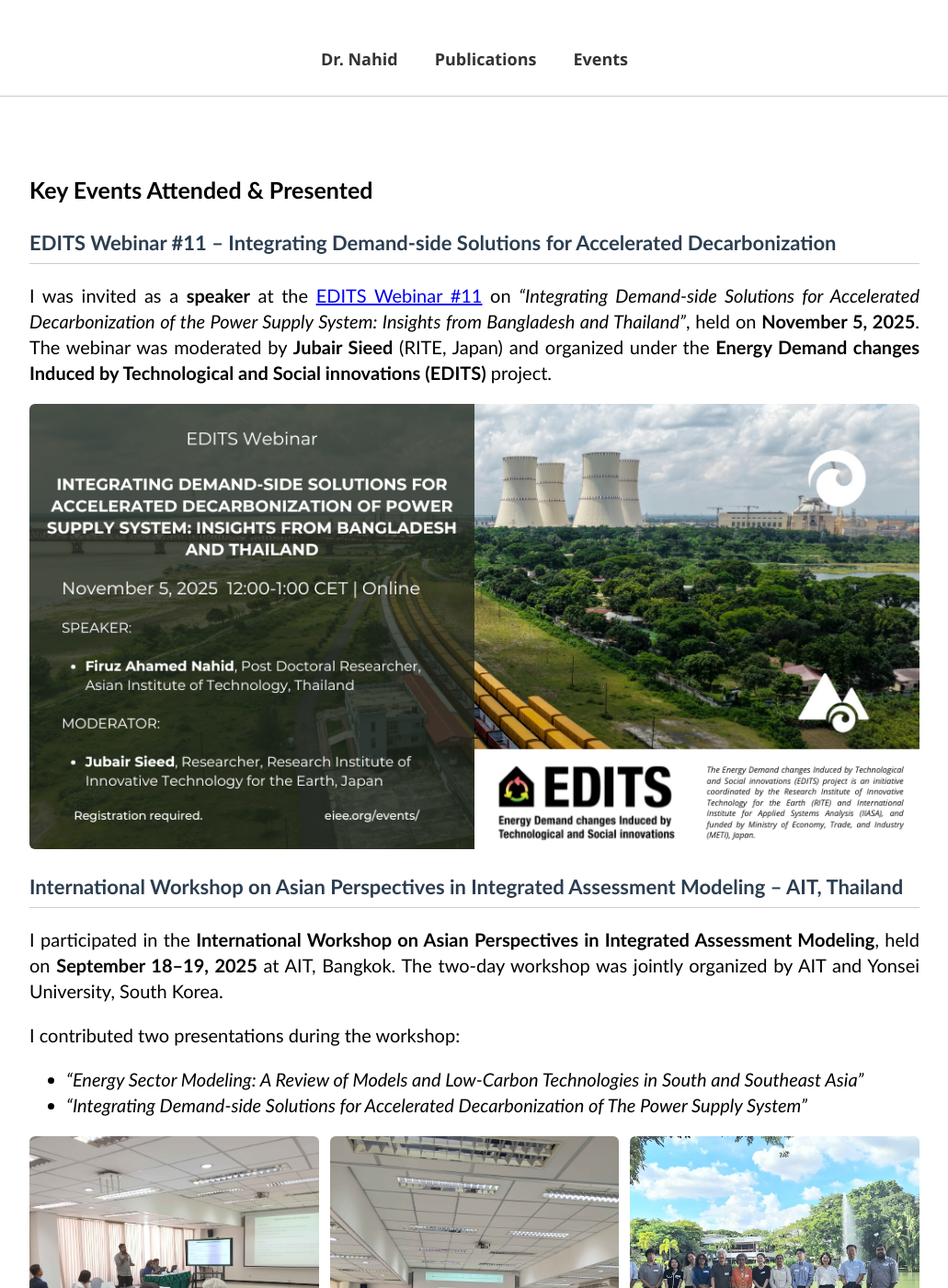
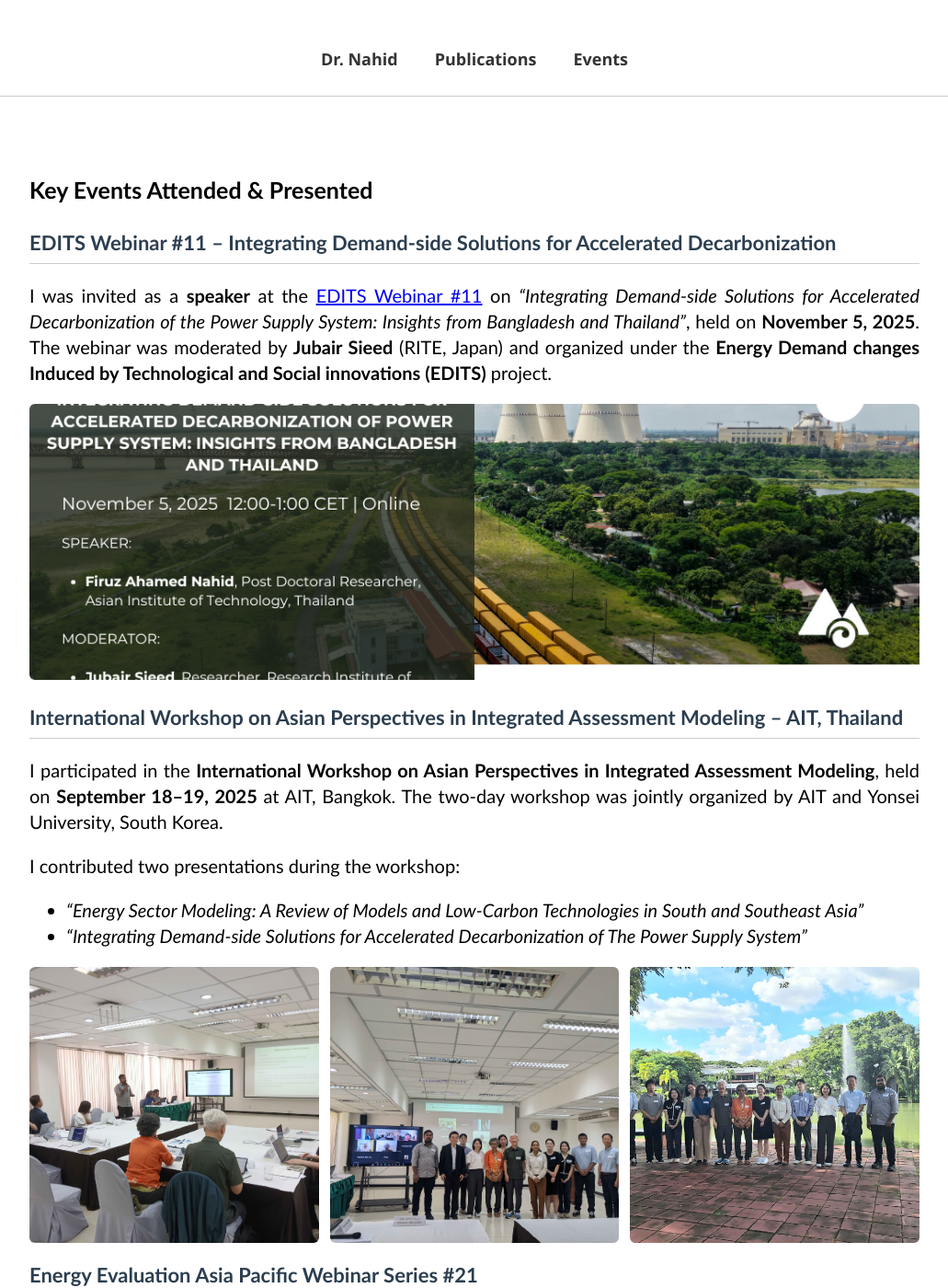
Before and after one commit to FiruzAhamed/firuzahamed.github.io, a Jekyll site: the page built from events.md, in a window 1280 px wide and 1400 px high. Shown: the whole window at 92% size, without its empty margins (124-1155 px from the left). Built offline with Jekyll 4.4.1, drawn with Linux system fonts in a browser that asks for light colours.

Commit message:
Update style.css
Signed-off-by: Firuz Ahamed Nahid <122635742+FiruzAhamed@users.noreply.github.com>

```diff
--- a/assets/css/style.css
+++ b/assets/css/style.css
@@ -206,8 +206,7 @@ body.events h2 {
 /* Full-width single images */
 .event-photo-single img {
   width: 100%;
-  height: auto;
-  max-height: 650px;
+  height: 300px; /* Match height with other images */
   object-fit: cover;
   border-radius: 6px;
 }
```
